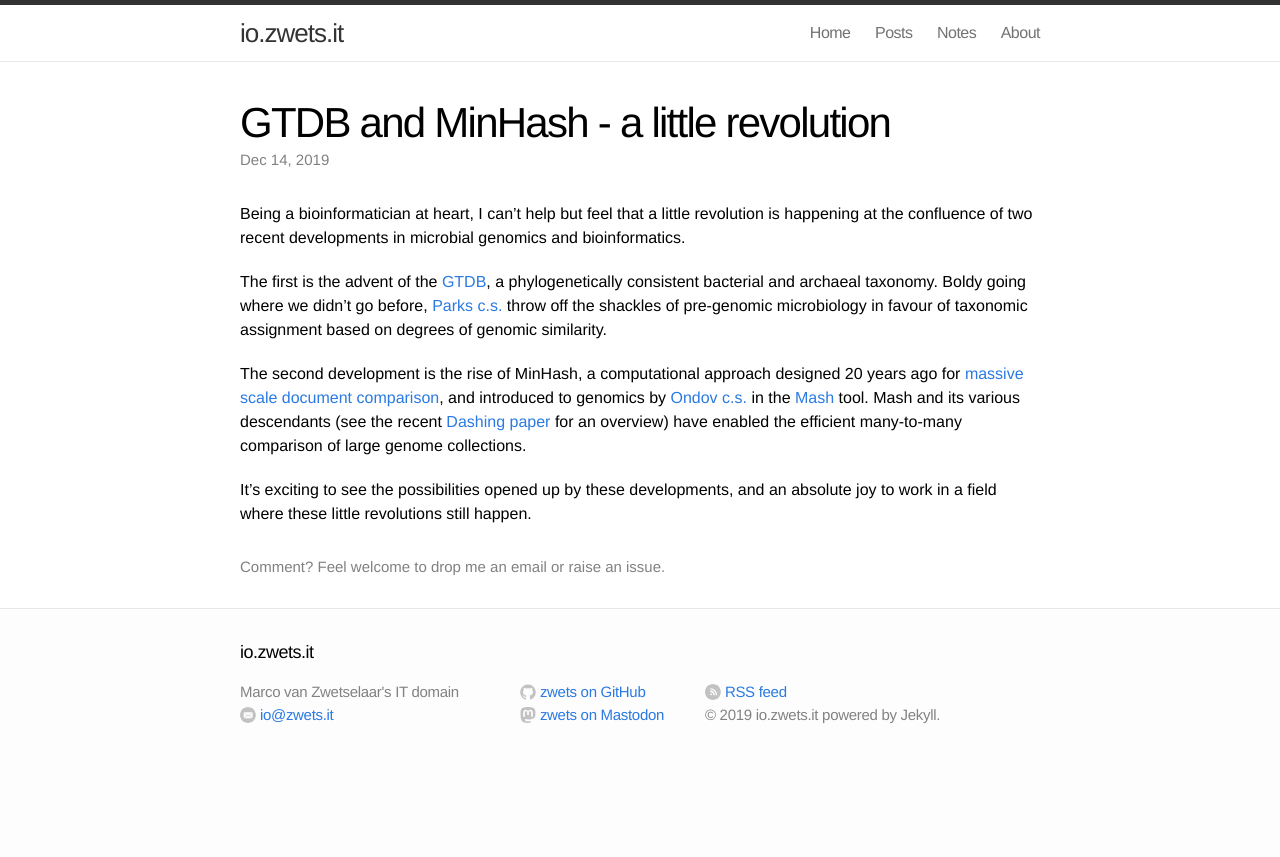
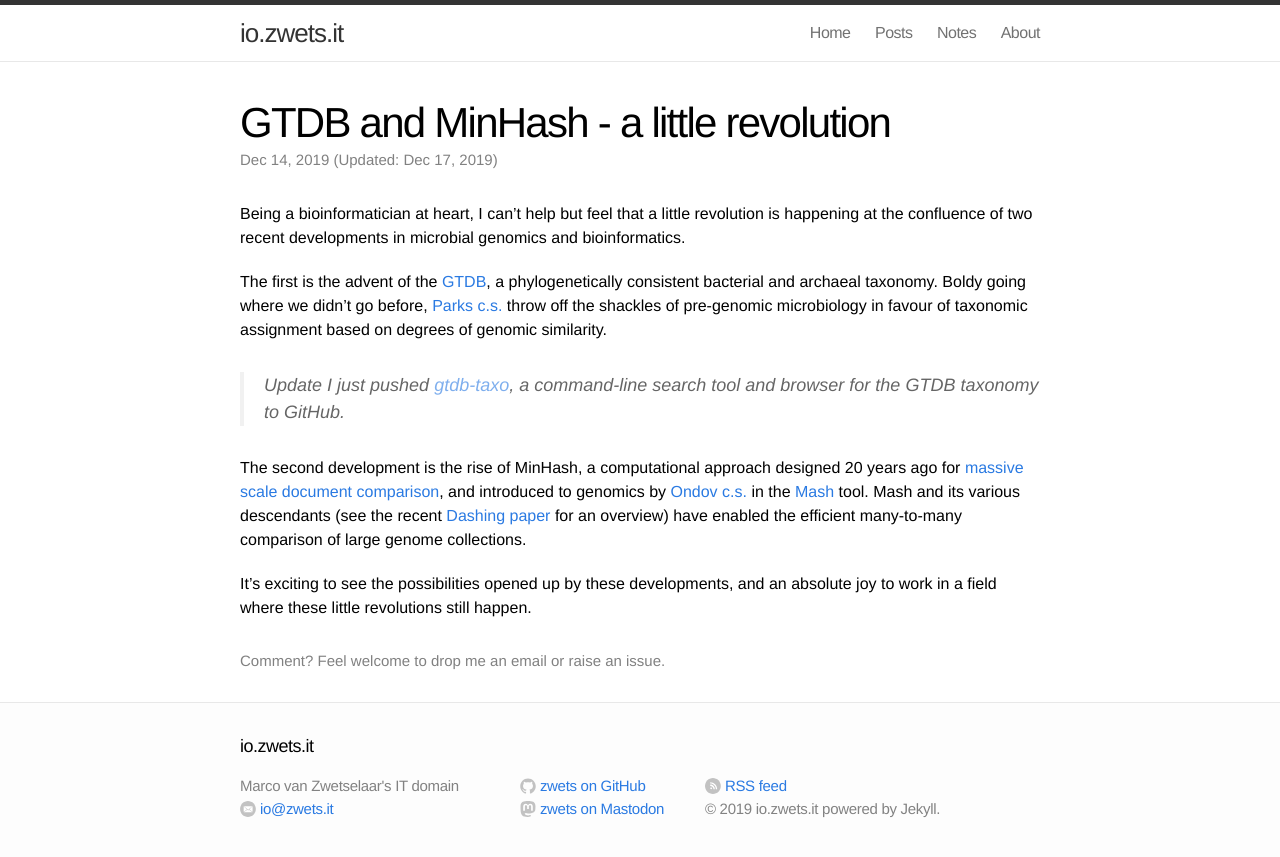
Before and after one commit to zwets/zwets.github.io, a Jekyll site: the page built from _posts/2019-12-14-gtdb-and-minhash-revolution.md, in a window 1280 px wide. Shown: the top 857 px of the page. Built offline with Jekyll 4.4.1, drawn with Linux system fonts in a browser that asks for light colours.

Commit message:
Reference gtdb-taxo from GTDB post

```diff
--- a/_posts/2019-12-14-gtdb-and-minhash-revolution.md
+++ b/_posts/2019-12-14-gtdb-and-minhash-revolution.md
@@ -3,6 +3,7 @@ title: GTDB and MinHash - a little revolution
 layout: post
 excerpt: "Exciting times in microbial genomics and bioinformatics"
 published: true
+updated: 2019-12-17
 ---
 
 Being a bioinformatician at heart, I can't help but feel that a little
@@ -15,6 +16,9 @@ where we didn't go before, [Parks c.s.](https://dx.doi.org/10.1038/nbt.4229)
 throw off the shackles of pre-genomic microbiology in favour of taxonomic
 assignment based on degrees of genomic similarity.
 
+> *Update* I just pushed [gtdb-taxo](https://github.com/zwets/gtdb-taxo),
+> a command-line search tool and browser for the GTDB taxonomy to GitHub.
+
 The second development is the rise of MinHash, a computational approach
 designed 20 years ago for [massive scale document comparison](https://dx.doi.org/10.1109/SEQUEN.1997.666900),
 and introduced to genomics by [Ondov c.s.](https://dx.doi.org/10.1101/029827)
```
